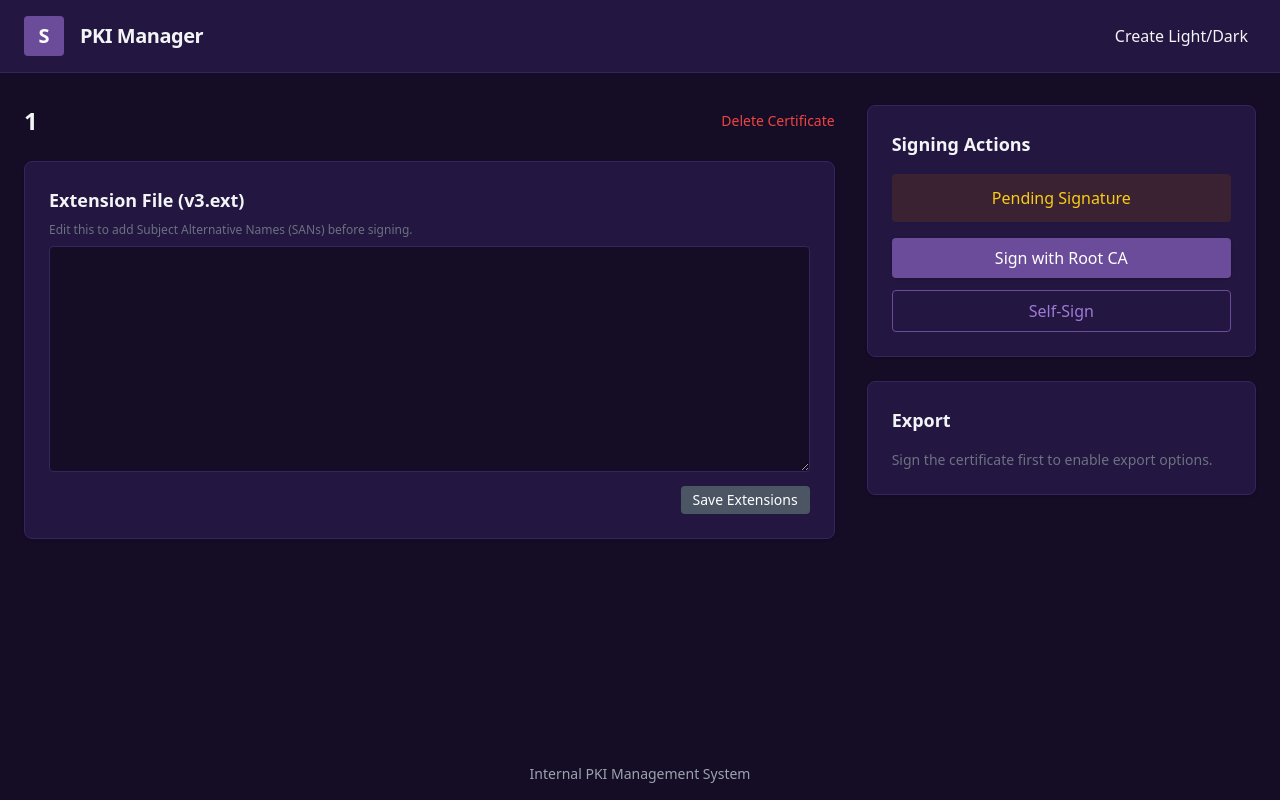
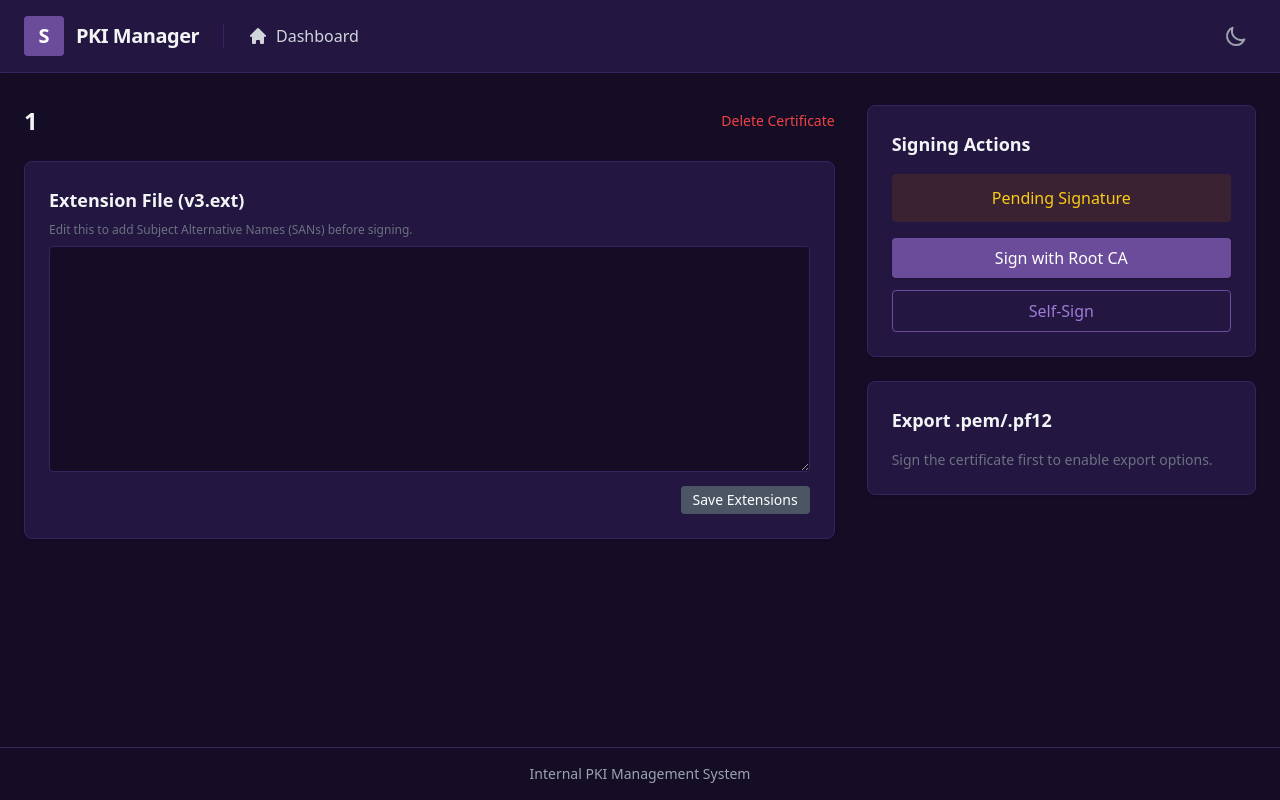
Before and after one commit to HiddenMaces/cert-manager, a Flask app: page /manage/1 in a window 1280 px wide. Run offline with Flask 3, Linux system fonts and the light colour scheme; some libraries are stand-ins or nearby versions.

Commit message:
home button

```diff
--- a/templates/layout.html
+++ b/templates/layout.html
@@ -27,14 +27,27 @@
 <body class="bg-gray-100 text-gray-900 dark:bg-s1-900 dark:text-gray-100 min-h-screen flex flex-col font-sans transition-colors duration-200">
 
     <nav class="bg-white dark:bg-s1-800 border-b dark:border-s1-700 shadow-sm px-6 py-4 flex justify-between items-center">
-        <div class="flex items-center space-x-4">
-            <div class="w-10 h-10 bg-s1-500 rounded flex items-center justify-center font-bold text-white text-xl">S</div>
-            <span class="text-xl font-semibold tracking-tight">PKI Manager</span>
+        <div class="flex items-center space-x-6">
+            <a href="/" class="flex items-center space-x-3 group">
+                <div class="w-10 h-10 bg-s1-500 rounded flex items-center justify-center font-bold text-white text-xl group-hover:bg-s1-400 transition">S</div>
+                <span class="text-xl font-semibold tracking-tight group-hover:text-s1-500 transition">PKI Manager</span>
+            </a>
+
+            <div class="hidden md:flex space-x-4 border-l dark:border-s1-700 pl-6">
+                <a href="{{ url_for('index') }}" class="flex items-center space-x-2 text-gray-600 dark:text-gray-300 hover:text-s1-500 dark:hover:text-s1-400 font-medium transition">
+                    <svg xmlns="http://www.w3.org/2000/svg" class="h-5 w-5" viewBox="0 0 20 20" fill="currentColor">
+                        <path d="M10.707 2.293a1 1 0 00-1.414 0l-7 7a1 1 0 001.414 1.414L4 10.414V17a1 1 0 001 1h2a1 1 0 001-1v-2a1 1 0 011-1h2a1 1 0 011 1v2a1 1 0 001 1h2a1 1 0 001-1v-6.586l.293.293a1 1 0 001.414-1.414l-7-7z" />
+                    </svg>
+                    <span>Dashboard</span>
+                </a>
+            </div>
         </div>
 
         <div class="flex items-center space-x-4">
-            <button onclick="document.documentElement.classList.toggle('dark')" class="p-2 rounded hover:bg-gray-200 dark:hover:bg-s1-700">
-                Create Light/Dark
+            <button onclick="document.documentElement.classList.toggle('dark')" class="p-2 rounded hover:bg-gray-200 dark:hover:bg-s1-700 text-gray-500 dark:text-gray-400">
+                <svg xmlns="http://www.w3.org/2000/svg" class="h-6 w-6" fill="none" viewBox="0 0 24 24" stroke="currentColor">
+                    <path stroke-linecap="round" stroke-linejoin="round" stroke-width="2" d="M20.354 15.354A9 9 0 018.646 3.646 9.003 9.003 0 0012 21a9.003 9.003 0 008.354-5.646z" />
+                </svg>
             </button>
         </div>
     </nav>
@@ -43,7 +56,7 @@
         {% with messages = get_flashed_messages(with_categories=true) %}
             {% if messages %}
                 {% for category, message in messages %}
-                    <div class="mb-4 p-4 rounded {{ 'bg-red-100 text-red-700 dark:bg-red-900/30 dark:text-red-200' if category == 'error' else 'bg-green-100 text-green-700 dark:bg-green-900/30 dark:text-green-200' }}">
+                    <div class="mb-4 p-4 rounded border {{ 'bg-red-50 border-red-200 text-red-700 dark:bg-red-900/20 dark:border-red-800 dark:text-red-200' if category == 'error' else 'bg-green-50 border-green-200 text-green-700 dark:bg-green-900/20 dark:border-green-800 dark:text-green-200' }}">
                         {{ message }}
                     </div>
                 {% endfor %}
@@ -53,7 +66,7 @@
         {% block content %}{% endblock %}
     </main>
 
-    <footer class="text-center py-4 text-sm text-gray-500 dark:text-gray-400">
+    <footer class="text-center py-4 text-sm text-gray-500 dark:text-gray-400 border-t dark:border-s1-700 mt-auto">
         Internal PKI Management System
     </footer>
 </body>
--- a/templates/manage.html
+++ b/templates/manage.html
@@ -42,15 +42,15 @@
         </div>
 
         <div class="bg-white dark:bg-s1-800 rounded-lg shadow p-6 border dark:border-s1-700">
-            <h3 class="text-lg font-bold mb-4">Export</h3>
+            <h3 class="text-lg font-bold mb-4">Export .pem/.pf12</h3>
             {% if has_crt %}
                 <form action="/create_p12/{{ fqdn }}" method="POST">
-                    <label class="text-xs uppercase font-bold text-gray-500">PF12 Password</label>
+                    <label class="text-xs uppercase font-bold text-gray-500">PEM/PF12 Password</label>
                     <input type="password" name="password" class="w-full p-2 mb-2 rounded border dark:bg-s1-900 dark:border-s1-700">
                     <button type="submit" class="w-full py-2 bg-gray-700 hover:bg-gray-600 text-white rounded">Create .p12</button>
                 </form>
                 {% if has_p12 %}
-                    <p class="text-xs text-green-500 mt-2 text-center">.p12 file available in directory.</p>
+                    <p class="text-xs text-green-500 mt-2 text-center">.p12 and .pem file available in directory.</p>
                 {% endif %}
             {% else %}
                 <p class="text-sm text-gray-500">Sign the certificate first to enable export options.</p>
```
Also changed, not shown: 1 other file.
